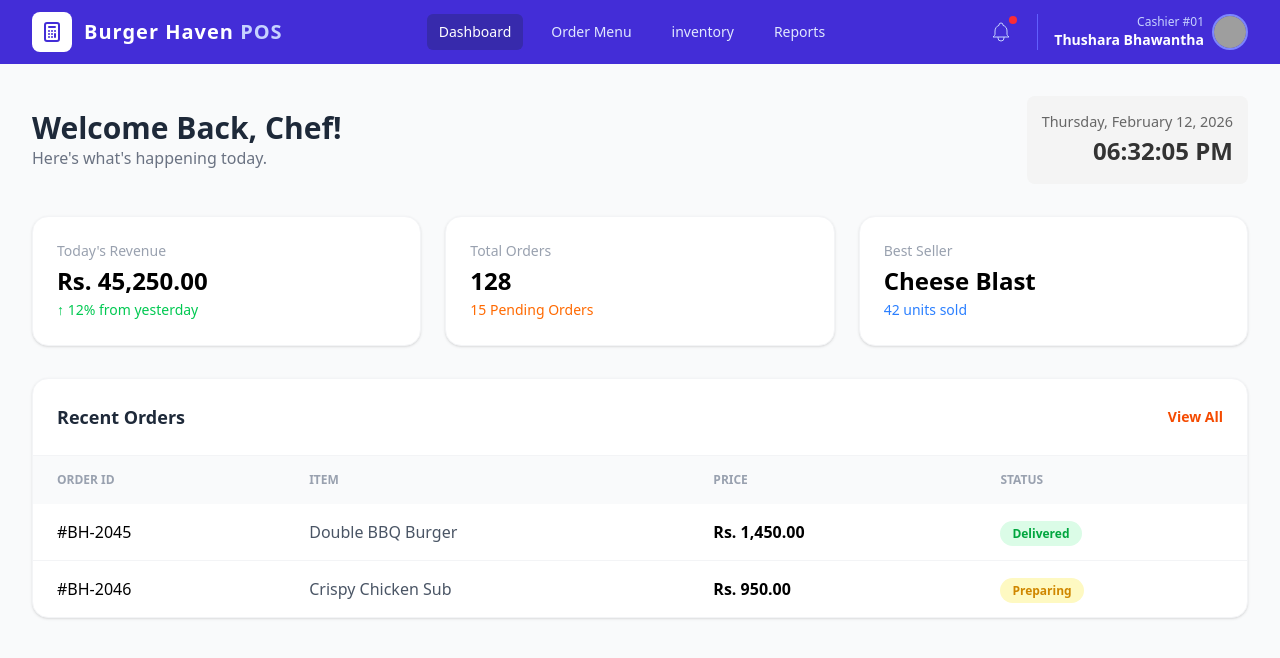
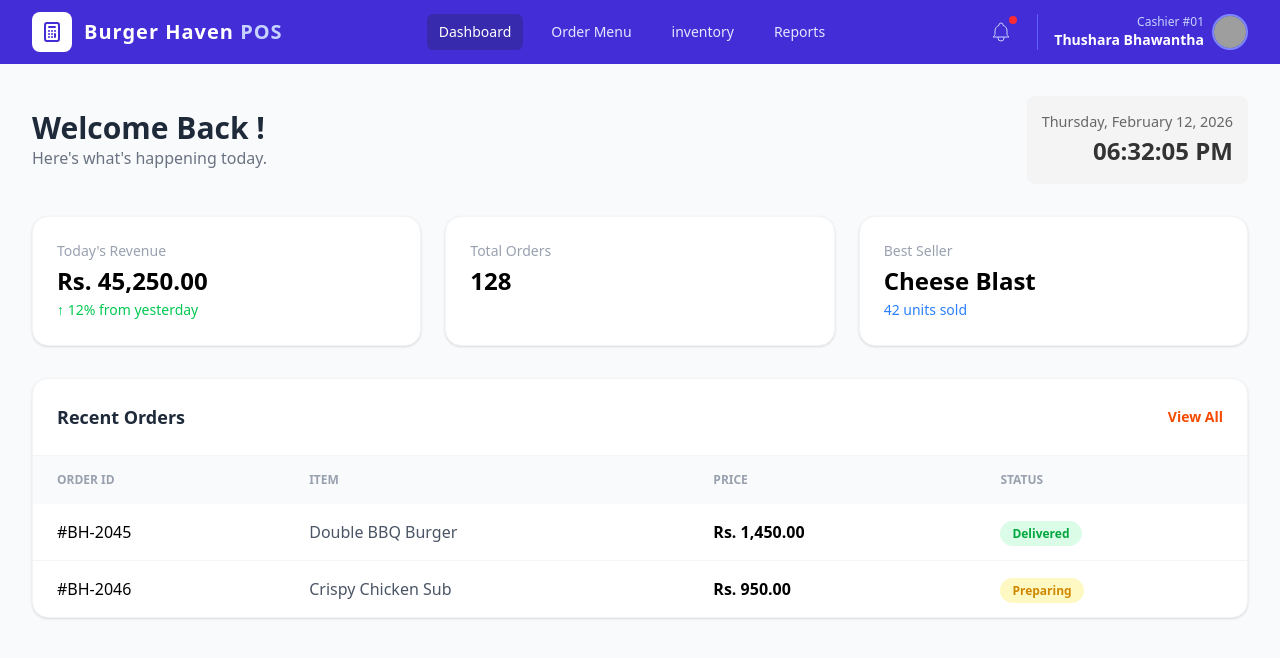
Before and after one commit to Thushara1020/Burger_Haven_POS, an Angular app: page / in a window 1280 px wide. Shown: the top 658 px of the page. Built offline with nearby package versions, Linux system fonts and the light colour scheme; grey boxes are pictures that could not be loaded.

Commit message:
generalize welcome message and remove pending orders alert

```diff
--- a/src/app/component/dashboard/dashboard.component.html
+++ b/src/app/component/dashboard/dashboard.component.html
@@ -2,7 +2,7 @@
   <main class="flex-1 p-8">
     <header class="flex justify-between items-center mb-8">
       <div>
-        <h2 class="text-3xl font-bold text-gray-800">Welcome Back, Chef!</h2>
+        <h2 class="text-3xl font-bold text-gray-800">Welcome Back !</h2>
         <p class="text-gray-500">Here's what's happening today.</p>
       </div>
       <div class="flex items-center space-x-4">
@@ -29,9 +29,6 @@
       <div class="bg-white p-6 rounded-2xl shadow-sm border border-gray-100">
         <p class="text-gray-400 text-sm font-medium">Total Orders</p>
         <h3 class="text-2xl font-bold mt-1">128</h3>
-        <span class="text-orange-500 text-sm font-medium"
-          >15 Pending Orders</span
-        >
       </div>
       <div class="bg-white p-6 rounded-2xl shadow-sm border border-gray-100">
         <p class="text-gray-400 text-sm font-medium">Best Seller</p>
```
